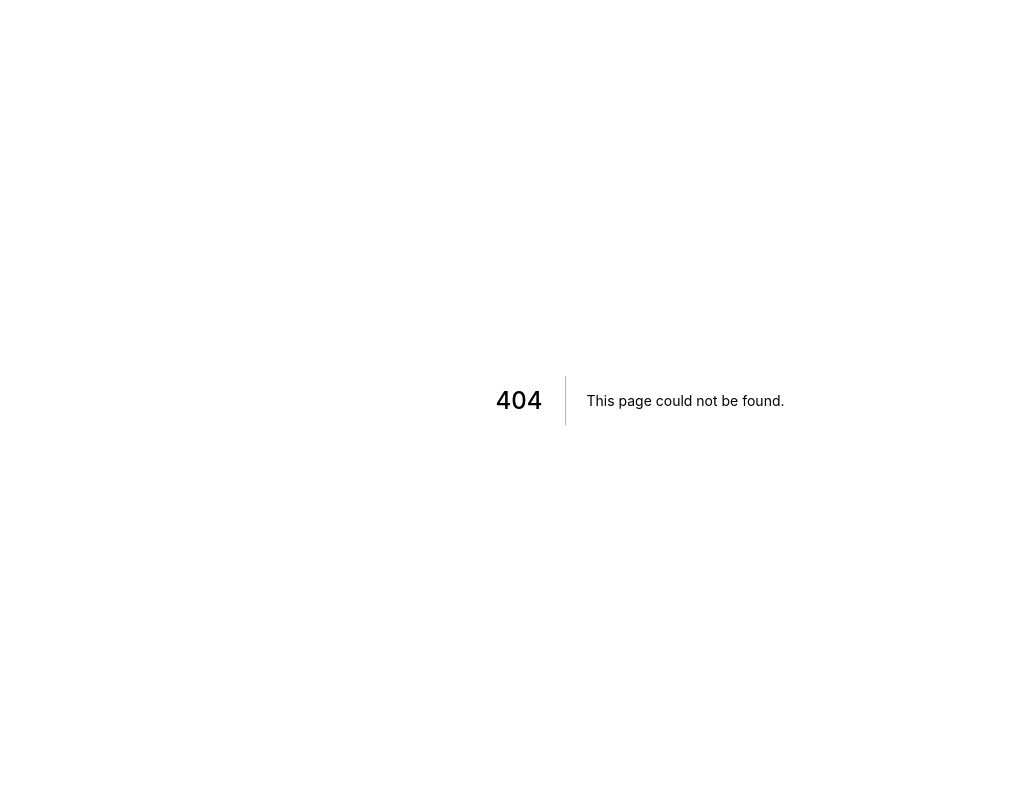
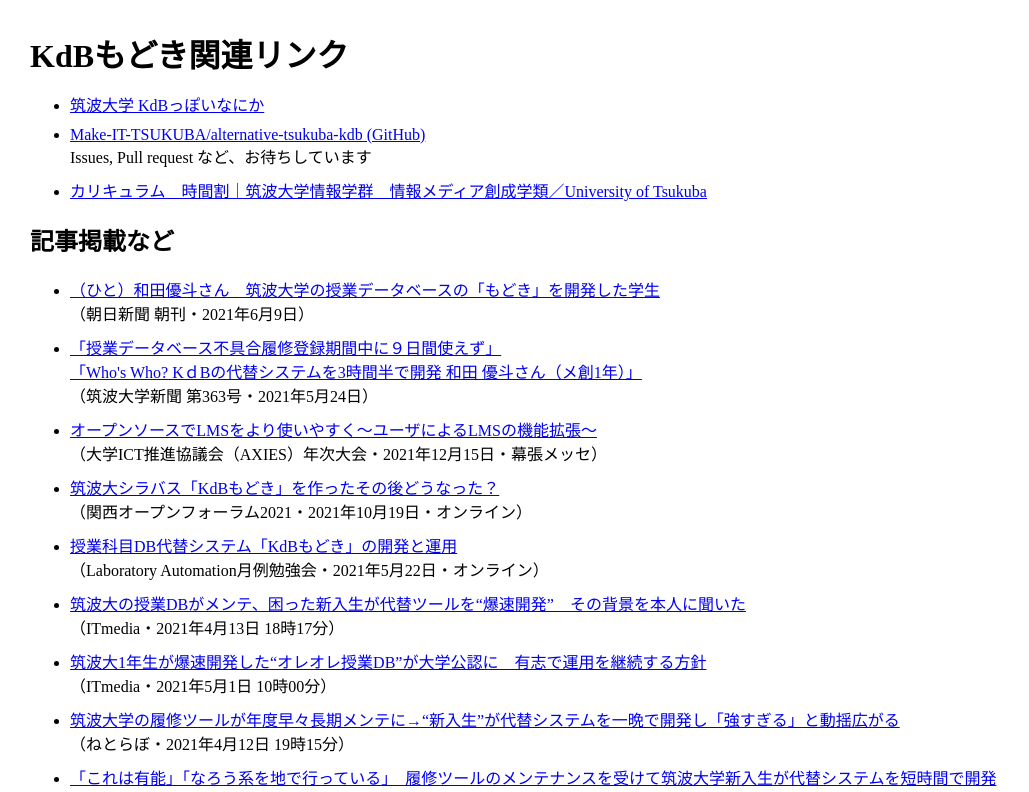
Before and after one commit to inaniwaudon/inaniwaudon-minna, a Next.js app: page /kdb in a window 1280 px wide. Before the commit this address had no page. Shown: the top 792 px of the page, without its empty margins (0-1029 px from the left). Built offline with nearby package versions, Linux system fonts and the light colour scheme.

Commit message:
add kdb link

```diff
--- a/src/pages/index.tsx
+++ b/src/pages/index.tsx
@@ -39,6 +39,9 @@ const Index = () => {
         <li>
           <a href="https://inaniwaudon.github.io/hoshiimo/">ほしいものリスト</a>
         </li>
+        <li>
+          <Link href="/kdb">Kdbもどき関連リンク</Link>
+        </li>
       </ul>
 
       <h2>外部リンク</h2>
--- /dev/null
+++ b/src/pages/kdb.module.scss
@@ -0,0 +1,7 @@
+@import "./index.module.scss";
+
+.main {
+  li + li {
+    margin-top: 10px;
+  }
+}
--- /dev/null
+++ b/src/pages/kdb.tsx
@@ -0,0 +1,116 @@
+import styles from "./kdb.module.scss";
+
+const Index = () => {
+  return (
+    <main className={styles.main}>
+      <h1>KdBもどき関連リンク</h1>
+      <ul>
+        <li>
+          <a href="https://make-it-tsukuba.github.io/alternative-tsukuba-kdb/">
+            筑波大学 KdBっぽいなにか
+          </a>
+        </li>
+        <li>
+          <a href="https://github.com/Make-IT-TSUKUBA/alternative-tsukuba-kdb/">
+            Make-IT-TSUKUBA/alternative-tsukuba-kdb (GitHub)
+          </a>
+          <br />
+          Issues, Pull request など、お待ちしています
+        </li>
+        <li>
+          <a href="https://www.mast.tsukuba.ac.jp/lecture/timetable.html">
+            カリキュラム　時間割｜筑波大学情報学群　情報メディア創成学類／University
+            of Tsukuba
+          </a>
+        </li>
+      </ul>
+      <h2>記事掲載など</h2>
+      <ul>
+        <li>
+          <a href="https://www.asahi.com/articles/DA3S14933116.html">
+            （ひと）和田優斗さん　筑波大学の授業データベースの「もどき」を開発した学生
+          </a>
+          <br />
+          （朝日新聞 朝刊・2021年6月9日）
+        </li>
+        <li>
+          <a href="https://www.tsukuba.ac.jp/about/public-newspaper/pdf/363.pdf">
+            「授業データベース不具合履修登録期間中に９日間使えず」
+            <br />
+            「Who's Who? KｄBの代替システムを3時間半で開発 和田
+            優斗さん（メ創1年）」
+          </a>
+          <br />
+          （筑波大学新聞 第363号・2021年5月24日）
+        </li>
+
+        <li>
+          <a href="https://conf2021.axies.jp/program/_file/20006_000.pdf">
+            オープンソースでLMSをより使いやすく～ユーザによるLMSの機能拡張～
+          </a>
+          <br />
+          （大学ICT推進協議会（AXIES）年次大会・2021年12月15日・幕張メッセ）
+        </li>
+        <li>
+          <a href="https://www.k-of.jp/2021/session/tsukuba/">
+            筑波大シラバス「KdBもどき」を作ったその後どうなった？
+          </a>
+          <br />
+          （関西オープンフォーラム2021・2021年10月19日・オンライン）
+        </li>
+        <li>
+          <a href="https://laboratoryautomation.connpass.com/event/206175/">
+            授業科目DB代替システム「KdBもどき」の開発と運用
+          </a>
+          <br />
+          （Laboratory Automation月例勉強会・2021年5月22日・オンライン）
+        </li>
+
+        <li>
+          <a href="https://www.itmedia.co.jp/news/articles/2104/13/news126.html">
+            筑波大の授業DBがメンテ、困った新入生が代替ツールを“爆速開発”　その背景を本人に聞いた
+          </a>
+          <br />
+          （ITmedia・2021年4月13日 18時17分）
+        </li>
+        <li>
+          <a href="https://www.itmedia.co.jp/news/articles/2104/30/news147.html">
+            筑波大1年生が爆速開発した“オレオレ授業DB”が大学公認に　有志で運用を継続する方針
+          </a>
+          <br />
+          （ITmedia・2021年5月1日 10時00分）
+        </li>
+        <li>
+          <a href="https://nlab.itmedia.co.jp/nl/articles/2104/12/news136.html">
+            筑波大学の履修ツールが年度早々長期メンテに→“新入生”が代替システムを一晩で開発し「強すぎる」と動揺広がる
+          </a>
+          <br />
+          （ねとらぼ・2021年4月12日 19時15分）
+        </li>
+        <li>
+          <a href="https://getnews.jp/archives/2986186">
+            「これは有能」「なろう系を地で行っている」　履修ツールのメンテナンスを受けて筑波大学新入生が代替システムを短時間で開発
+          </a>
+          <br />
+          （ガジェット通信・2021年4月13日 09時00分）
+        </li>
+        <li>
+          <a href="https://it.srad.jp/story/21/04/15/0214257/">
+            筑波大、新学期早々に授業データベースをメンテ入りに。新入生が高機能な代替サービスを作ってしまう
+          </a>
+          <br />
+          （スラド・2021年4月16日 08時06分）
+        </li>
+        <li>
+          <a href="https://chanto.jp.net/childcare/popular/248816/">
+            「親もネットのコアユーザー」筑波大学の科目検索システムを一夜で開発した「スーパー新入生」の素顔
+          </a>
+          <br />
+          （CHANTO Web・2021年07月19日）
+        </li>
+      </ul>
+    </main>
+  );
+};
+
+export default Index;
```
